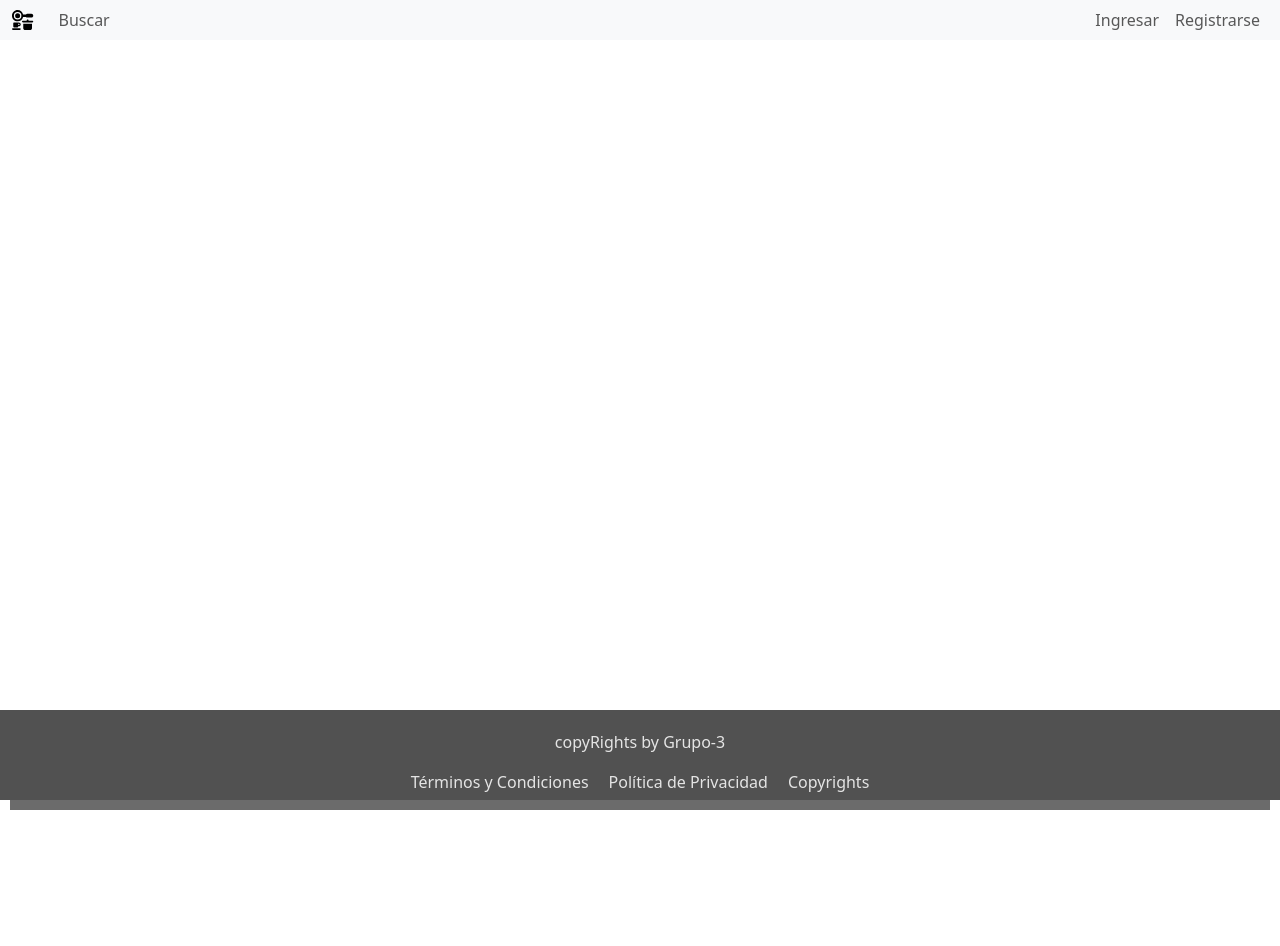
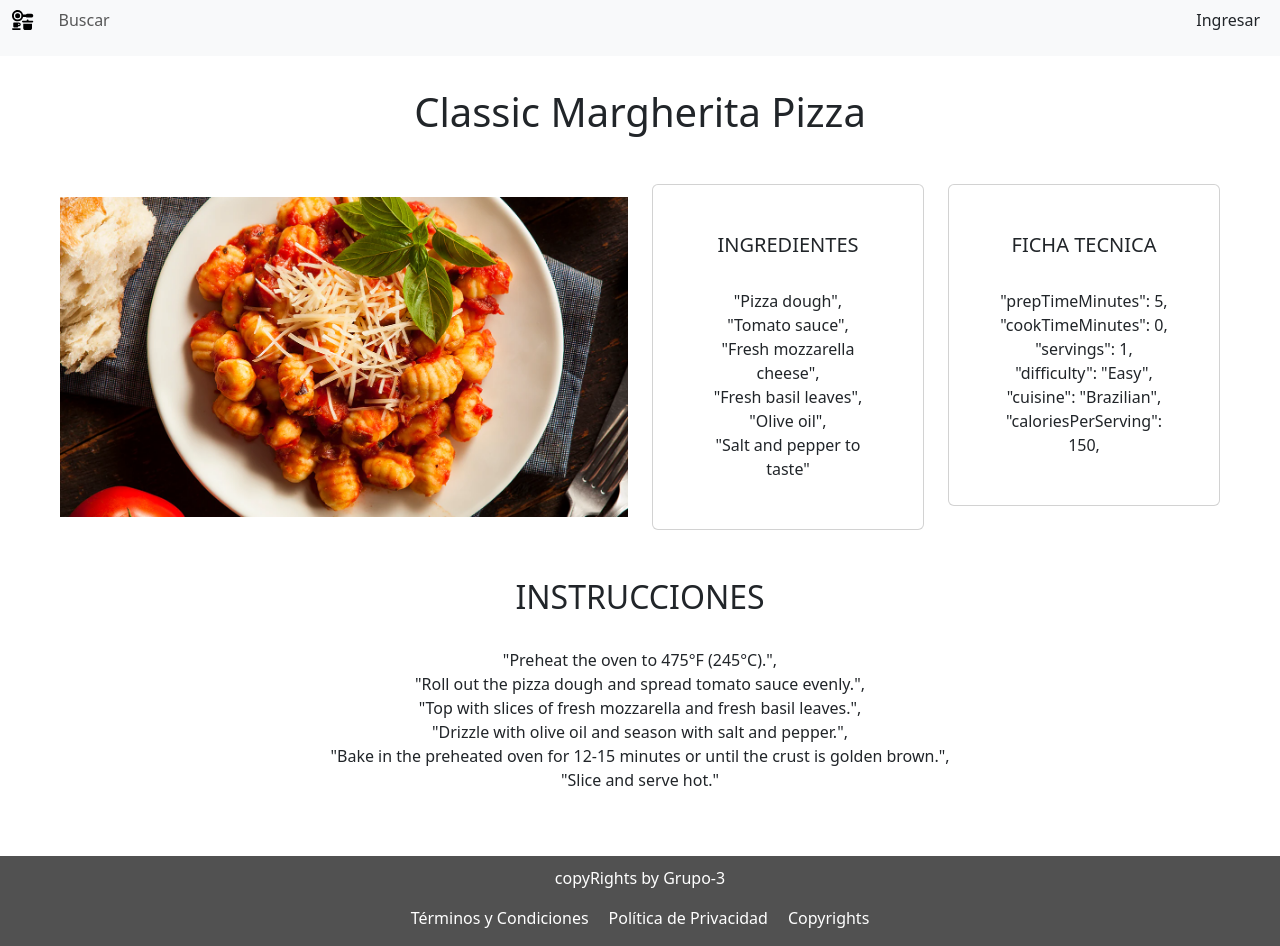
Before and after one commit to santifbouhid/PNT2-GRUPO3, a Vue app: page /recipe/detail in a window 1280 px wide. Before the commit the page ends 800 px from the top, so only its background shows below. Built offline with nearby package versions, Linux system fonts and the light colour scheme.

Commit message:
Se agrega componente 'RecipeDetail' y se arreglan bugs

```diff
--- a/src/App.vue
+++ b/src/App.vue
@@ -7,28 +7,61 @@ let isLoggedIn = ref(true)
 </script>
 
 <template>
-  <div class="cApp">
-
-    <nav class="navbar navbar-expand-lg bg-body-tertiary" v-show="isLoggedIn"><Header></Header></nav>
-    <div class="cuerpo">
+  <div class=" container-fluid cApp m-0 p-0 ">
+    <div class="row header">
+      <nav class="navbar navbar-expand-lg bg-body-tertiary" v-show="isLoggedIn">
+        <Header></Header>
+      </nav>
+    </div>
+    <div class="row cuerpo">
       <router-view></router-view>
     </div>
-    <Footer class="fixed-bottom footer"></Footer>
+    <div class="row mt-5 mx-0 footer">
+      <Footer></Footer>
+    </div>
+
   </div>
 
 </template>
 
 <style scoped>
+.cApp{
+  min-height: 100vh;
+
+}
+
+.header{
+  margin-right: 0;
+    margin-left: 0;
+
+}
+
 nav {
-    position: absolute;
+    margin-bottom: 1rem;
     top: 0;
     left: 0;
     width: 100%;
     padding: 0;
+
 }
 
-.cuerpo {
-  margin-bottom: 200px;
+.cuerpo{
+  position:sticky;
+  width: 100%;
+  margin-top: 1rem;
+  margin-left: 0;
+  margin-right: 0;
+  min-height: 75vh;
+  align-items: center;
+
 }
 
+.footer{
+  width: 100%;
+  bottom: 0;
+
+}
+
+
+
 </style>
--- a/src/components/Footer.vue
+++ b/src/components/Footer.vue
@@ -3,7 +3,7 @@
 </script>
 
 <template>
-  <div class="col-xl">
+  <!-- <div class="container-fluid"> -->
     <footer class="footer">
       <p>copyRights <font-awesome-icon icon="coffee" /> by Grupo-3</p>
       <ul class="footer-links">
@@ -12,7 +12,7 @@
         <li><a href="/copyrights">Copyrights</a></li>
       </ul>
     </footer>
-  </div>
+  <!-- </div> -->
 
 </template>
 
--- a/src/components/Header.vue
+++ b/src/components/Header.vue
@@ -4,14 +4,20 @@ import { library } from '@fortawesome/fontawesome-svg-core';
 import { faKitchenSet, faUser, faArrowRightFromBracket } from '@fortawesome/free-solid-svg-icons'
 import { useCookItStore } from '../store/cookItStore';
 import { computed } from 'vue';
+import { useRouter } from 'vue-router'
 
 
+const router = useRouter()
 library.add([faKitchenSet, faUser, faArrowRightFromBracket])
 
 const cookItStore = useCookItStore()
 const logged = computed( ()=>{
   return  cookItStore.isLogged();
 })
+
+// const toLogin = () => {
+//   router.push("/login");
+// }
 
 </script>
 
@@ -43,18 +49,15 @@ const logged = computed( ()=>{
                   icon="fa-solid fa-arrow-right-from-bracket" /></a></li>
           </ul>
         </div>
-        <!---- INGRESAR / REGISTRARSE ---->
+        <!---- INGRESAR ---->
         <div v-show="!logged">
           <ul class="navbar-nav">
             <!-- INGRESAR -->
           <li class="nav-item">
-            <a class="nav-link" href="#">Ingresar</a>
+            <RouterLink class="nav-link router-link" to="/login">
+              Ingresar
+            </RouterLink>
           </li>
-          <!-- REGISTRARSE -->
-          <li class="nav-item" >
-            <a class="nav-link" href="#">Registrarse</a>
-          </li>
-
         </ul>
         </div>
 
@@ -68,4 +71,10 @@ const logged = computed( ()=>{
 .dropdown-menu{
   left: -100px !important;
 }
+.router-link{
+  all: unset;
+  cursor: pointer;
+}
+
+
 </style>
--- a/src/components/Home.vue
+++ b/src/components/Home.vue
@@ -4,25 +4,32 @@ import Buscador from "./Buscador.vue";
 
 <template>
 
-  <div class="search"><Buscador></Buscador></div>
+  <div class="search">
+    <Buscador></Buscador>
+  </div>
 
   <div class="cards">
     <div class="row row-cols-1 row-cols-md-2 g-4">
       <div class="col">
-        <div class="card">
-          <img src="/fotosRecetas/nioquis.png" class="card-img-top" alt="foto Ñoquis de papa">
-          <div class="card-body">
-            <h5 class="card-title">Ñoquis de papa</h5>
-            <p class="card-text">Deliciosos ñoquis de papa suaves y esponjosos, perfectos para acompañar con salsas frescas o un toque de parmesano.</p>
+        <RouterLink class=" router-link" to="/recipe/detail">
+          <div class="card">
+            <img src="/fotosRecetas/nioquis.png" class="card-img-top" alt="foto Ñoquis de papa">
+            <div class="card-body">
+              <h5 class="card-title">Ñoquis de papa</h5>
+              <p class="card-text">Deliciosos ñoquis de papa suaves y esponjosos, perfectos para acompañar con salsas
+                frescas o un toque de parmesano.</p>
+            </div>
           </div>
-        </div>
+        </RouterLink>
+
       </div>
       <div class="col">
         <div class="card">
           <img src="/fotosRecetas/chauFanP.png" class="card-img-top" alt="foto Chau fan con pollo">
           <div class="card-body">
             <h5 class="card-title">Chau fan con pollo</h5>
-            <p class="card-text">Arroz frito al estilo oriental con trozos de pollo jugoso y vegetales crujientes, ideal para disfrutar un sabor exótico.</p>
+            <p class="card-text">Arroz frito al estilo oriental con trozos de pollo jugoso y vegetales crujientes, ideal
+              para disfrutar un sabor exótico.</p>
           </div>
         </div>
       </div>
@@ -31,7 +38,8 @@ import Buscador from "./Buscador.vue";
           <img src="/fotosRecetas/painAu.png" class="card-img-top" alt="foto pain au chocolat">
           <div class="card-body">
             <h5 class="card-title">pain au chocolat</h5>
-            <p class="card-text">Clásico francés con capas crujientes de hojaldre y un delicioso centro de chocolate, perfecto para el desayuno o la merienda.</p>
+            <p class="card-text">Clásico francés con capas crujientes de hojaldre y un delicioso centro de chocolate,
+              perfecto para el desayuno o la merienda.</p>
           </div>
         </div>
       </div>
@@ -40,7 +48,8 @@ import Buscador from "./Buscador.vue";
           <img src="/fotosRecetas/bondio.png" class="card-img-top" alt="foto Bondiola a la cerveza">
           <div class="card-body">
             <h5 class="card-title">Bondiola a la cerveza</h5>
-            <p class="card-text">Tierna bondiola cocinada lentamente en cerveza, que realza su sabor con un toque caramelizado y especias.</p>
+            <p class="card-text">Tierna bondiola cocinada lentamente en cerveza, que realza su sabor con un toque
+              caramelizado y especias.</p>
           </div>
         </div>
       </div>
@@ -49,5 +58,9 @@ import Buscador from "./Buscador.vue";
 
 </template>
 
-<script setup lang="ts">
-</script>
+<style scoped>
+.router-link {
+  all: unset;
+  cursor: pointer;
+}
+</style>
--- a/src/components/Login.vue
+++ b/src/components/Login.vue
@@ -38,7 +38,7 @@ const login = () => {
 
 <template>
 
-    <div class="loginContainer container-md" >
+    <div class=" container-md loginContainer " >
         <h2>Inicia sesion</h2>
         <form @submit.prevent="login" >
             <div class="mb-3">
@@ -66,6 +66,7 @@ p{
     margin: auto;
 }
 .loginContainer{
-    min-width: 300px;
+    min-width: 25%;
+    max-width: 25%;
 }
 </style>
--- /dev/null
+++ b/src/components/RecipeDetail.vue
@@ -0,0 +1,108 @@
+<script setup>
+
+</script>
+
+<template>
+
+    <div class="container-lg text-center contenedor">
+        <h1 >Classic Margherita Pizza</h1>
+        <!----- IMAGEN / INGREDIENTES / FICHA TÉCNICA ----->
+        <div class="row my-5 px-5 align-items-center">
+            <!-- IMAGEN -->
+            <div class="col">
+                <img src="/fotosRecetas/nioquis.png" class="img-fluid" alt="..." >
+            </div>
+            <!----- INGREDIENTES / FICHA TÉCNICA ----->
+            <div class="col">
+                <div class="row">
+                    <!-- INGREDIENTES -->
+                    <div class="col">
+                        <div class="card card-ing-ft">
+                            <div class="card-body">
+                                <h5 class="card-title">INGREDIENTES</h5>
+                                <p class="card-text">
+
+                                    <br>
+                                    "Pizza dough",
+                                    <br>
+                                    "Tomato sauce",
+                                    <br>
+                                    "Fresh mozzarella cheese",
+                                    <br>
+                                    "Fresh basil leaves",
+                                    <br>
+                                    "Olive oil",
+                                    <br>
+                                    "Salt and pepper to taste"
+
+                                </p>
+
+                            </div>
+                        </div>
+                    </div>
+
+                    <!-- FICHA TÉCNICA -->
+                    <div class="col">
+                        <div class="card card-ing-ft">
+                        <div class="card-body">
+                            <h5 class="card-title">FICHA TECNICA</h5>
+                            <p class="card-text">
+                                <br>
+                                "prepTimeMinutes": 5,
+                                <br>
+                                "cookTimeMinutes": 0,
+                                <br>
+                                "servings": 1,
+                                <br>
+                                "difficulty": "Easy",
+                                <br>
+                                "cuisine": "Brazilian",
+                                <br>
+                                "caloriesPerServing": 150,
+                            </p>
+                        </div>
+                    </div>
+                    </div>
+                    <!-- <div class="col  gx-5">
+                        <p>
+
+                        </p>
+                    </div> -->
+                </div>
+
+            </div>
+        </div>
+        <div class="row g-2">
+            <div class="col">
+                <h2>INSTRUCCIONES</h2>
+                <p>
+                    <br>
+                    "Preheat the oven to 475°F (245°C).",
+                    <br>
+                    "Roll out the pizza dough and spread tomato sauce evenly.",
+                    <br>
+                    "Top with slices of fresh mozzarella and fresh basil leaves.",
+                    <br>
+                    "Drizzle with olive oil and season with salt and pepper.",
+                    <br>
+                    "Bake in the preheated oven for 12-15 minutes or until the crust is golden brown.",
+                    <br>
+                    "Slice and serve hot."
+
+                </p>
+            </div>
+        </div>
+    </div>
+
+</template>
+
+<style scoped>
+.contenedor{
+
+}
+.card-ing-ft{
+    width: auto;
+
+}
+
+</style>
--- a/src/style.css
+++ b/src/style.css
@@ -24,10 +24,12 @@ a:hover {
 
 body {
   margin: 0;
+  padding: 0;
   display: flex;
   place-items: center;
   min-width: 320px;
   min-height: 100vh;
+  justify-content: center;
 }
 
 h1 {
@@ -59,10 +61,11 @@ button:focus-visible {
 }
 
 #app {
-  max-width: 1280px;
-  margin: 0 auto;
-  padding: 2rem;
+  /* max-width: 1280px; */
+  /* margin: 0 auto;
+  padding: 2rem; */
   /* text-align: center; */
+  width: 100%;
 }
 
 @media (prefers-color-scheme: light) {
```
Also changed, not shown: src/main.js (+13 -5 lines).
